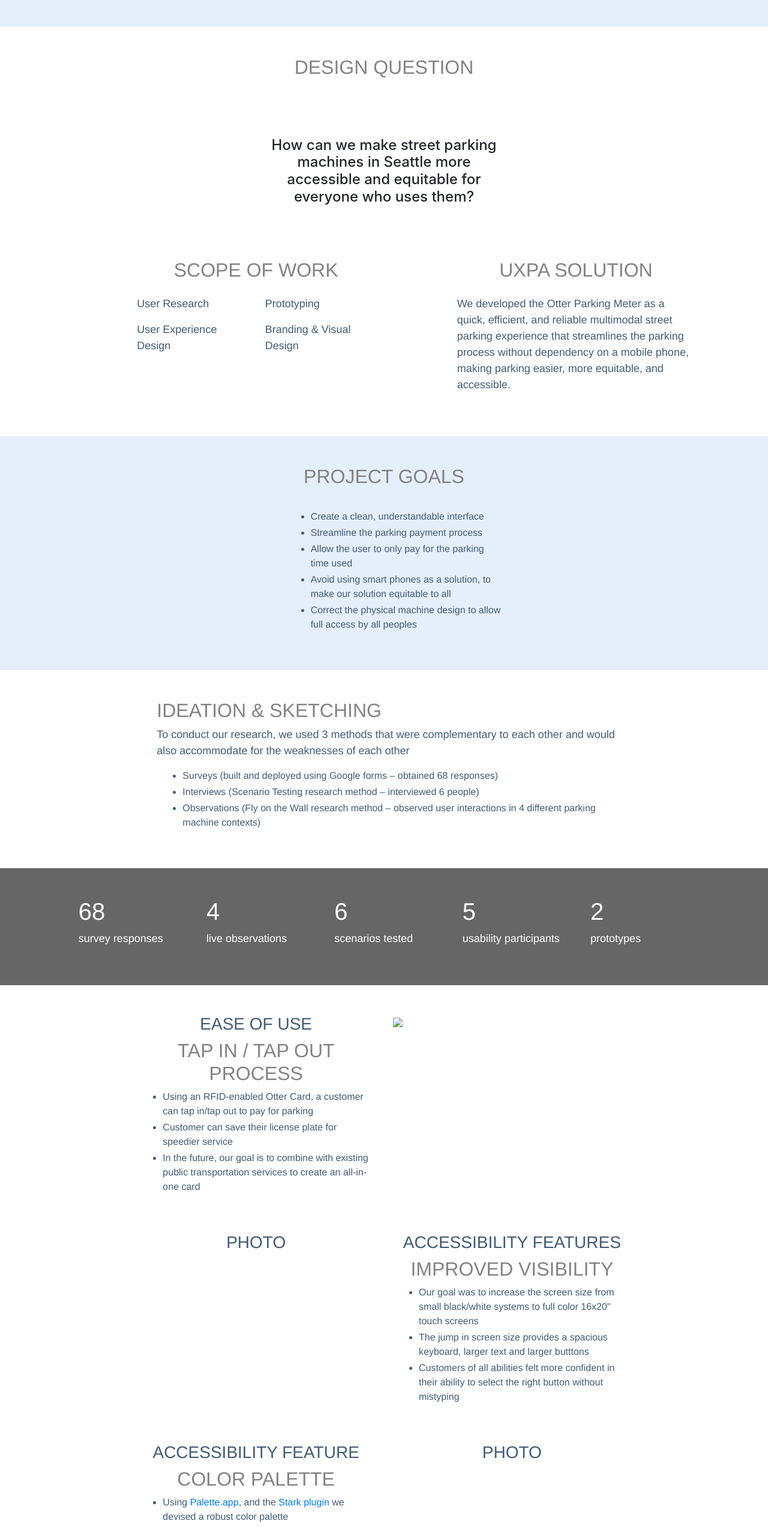
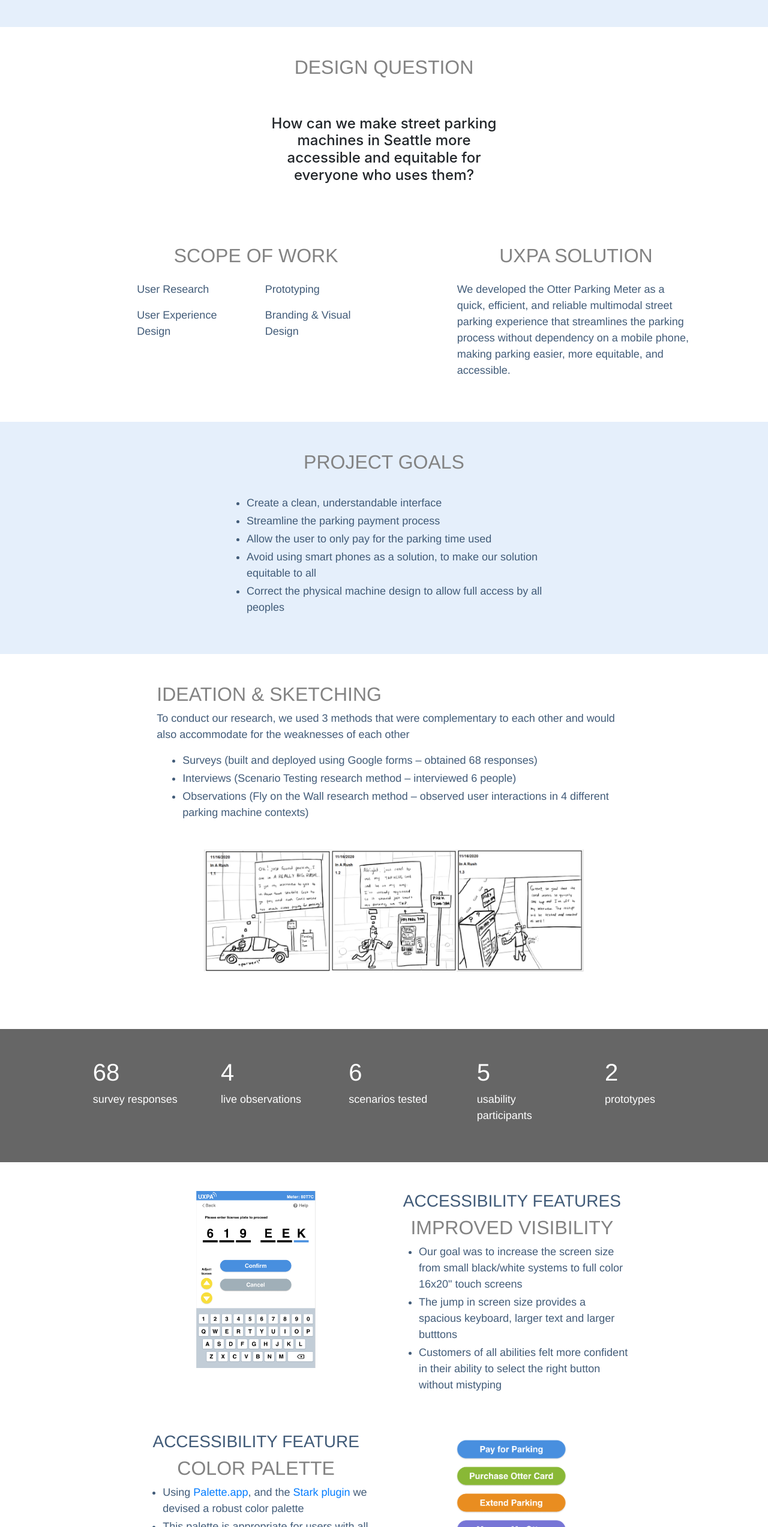
Before and after one commit to samhuynhle/uxpa, a plain HTML site: page index.html in a window 1280 px wide. Shown: the part 1635-4180 px from the top of the page at 60% size. Drawn offline with nearby package versions, Linux system fonts and the light colour scheme.

Commit message:
more updates

```diff
--- a/index.html
+++ b/index.html
@@ -72,16 +72,16 @@
 			<div class="col-2 pl-4"></div>
 		</div>
 
-		<div class="row align-center pt-5 pb-4">
+		<div class="row align-center py-5">
 			<div class="col text-center">
 				<h2> DESIGN QUESTION </h2>
 			</div>
 		</div>
 
-		<div class="row align-center pt-5 pb-4">
+		<div class="row align-center mb-5">
 			<div class="col"></div>
 			<div class="col text-center">
-				<h4 class="my-3 text-center">How can we make street parking machines in Seattle more accessible and equitable for everyone who uses them?</h4>
+				<h4 class="my-1 text-center">How can we make street parking machines in Seattle more accessible and equitable for everyone who uses them?</h4>
 			</div>
 			<div class="col"></div>
 		</div>
@@ -115,8 +115,8 @@
 			</div>
 		</div>
 		<div class="row section_highlight pb-5">
-			<div class="col-4"></div>
-			<div class="col-4 pl-5">
+			<div class="col-3"></div>
+			<div class="col-6 pl-5">
 				<ul>
 					<li>Create a clean, understandable interface</li>
 					<li>Streamline the parking payment process</li>
@@ -125,7 +125,7 @@
 					<li>Correct the physical machine design to allow full access by all peoples</li>
 				</ul>
 			</div>
-			<div class="col-4"></div>
+			<div class="col-3"></div>
 		</div>
 
 		<div class="row py-5 pb-3">
@@ -139,29 +139,34 @@
 					<li>Observations (Fly on the Wall research method – observed user interactions in 4 different parking machine contexts)</li>
 				</ul>
 
+				<div class="row align-center text-center my-5">
+					<div class="col">
+						<img class="sketch_img align-center" src="images/sketch.PNG" alt="Image of sketches">
+					</div>
+				</div>
 			</div>
 			<div class="col-2"></div>
 		</div>
 
 		<div class="row py-5 KPIwrapper">
 			<div class="col-1"></div>
-			<div class="col-2 pl-4">
+			<div class="col-2 pl-5">
 				<h1>68</h1>
 				<p>survey responses</p>
 			</div>
-			<div class="col-2 pl-4">
+			<div class="col-2 pl-5">
 				<h1>4</h1>
 				<p>live observations</p>
 			</div>
-			<div class="col-2 pl-4">
+			<div class="col-2 pl-5">
 				<h1>6</h1>
 				<p>scenarios tested</p>
 			</div>
-			<div class="col-2 pl-4">
+			<div class="col-2 pl-5">
 				<h1>5</h1>
 				<p>usability participants</p>
 			</div>
-			<div class="col-2 pl-4">
+			<div class="col-2 pl-5">
 				<h1>2</h1>
 				<p>prototypes</p>
 			</div>
@@ -170,25 +175,8 @@
 
 		<div class="row my-5">
 			<div class="col-2"></div>
-			<div class="col-4">
-				<h3>Ease of Use</h3>
-				<h2>Tap In / Tap Out Process</h2>
-				<ul>
-					<li>Using an RFID-enabled Otter Card, a customer can tap in/tap out to pay for parking</li>
-					<li>Customer can save their license plate for speedier service</li>
-					<li>In the future, our goal is to combine with existing public transportation services to create an all-in-one card</li>
-				</ul>
-			</div>
-			<div class="col-4">
-				<img src="images/tapinout.jpg">
-			</div>
-			<div class="col-2"></div>
-		</div>
-
-		<div class="row my-5">
-			<div class="col-2"></div>
-			<div class="col-4">
-				<h3>Photo</h3>
+			<div class="col-4 align-center text-center">
+				<img src="images/Visibility.PNG" alt="ui photo" style="width:50%">
 			</div>
 			<div class="col-4">
 				<h3>Accessibility Features</h3>
@@ -213,8 +201,8 @@
 					<li>Our palette meets WCAG accessibility standards</li>
 				</ul>
 			</div>
-			<div class="col-4">
-				<h3>Photo</h3>
+			<div class="col-4 align-center text-center">
+				<img alt="ui photo" src="images/color.PNG" style="width:50%">
 			</div>
 			<div class="col-2"></div>
 		</div>
@@ -232,6 +220,19 @@
 					<li>Using the adjustment button, the customer can decide which interface is most appropriate for them</li>
 					<li>We referenced ADA guidelines to ensure the height of the low adjusted touch screen was compliant to their standard of not placing any usable item above 48 inches from the ground</li>
 				</ul>
+			</div>
+			<div class="col-2"></div>
+		</div>
+
+		<div class="row my-5">
+			<div class="col-2"></div>
+			<div class="col-4">
+				<h3>Physical Design</h3>
+				<h2>Parking Meter Redesign</h2>
+				<p>This machine type was chosen because it was familiar to our research participants. We wanted to focus on using a physical machine versus a phone application for two main reasons; so that users who do not have smartphones can still have an efficient parking system, and so users who are reliant on cell phones do not have to worry if their phone is charged and working to be able to pay for parking.</p>
+			</div>
+			<div class="col-4 center-align text-center">
+				<img src="images/parkingmeterredesign.PNG" style="width:50%">
 			</div>
 			<div class="col-2"></div>
 		</div>
@@ -263,11 +264,43 @@
 			<div class="col-2"></div>
 		</div>
 
+		<div class="row mt-5">
+			<div class="col-2"></div>
+			<div class="col-8">
+				<h2>Tap In / Tap Out Process</h2>
+				<ul>
+					<li>Using an RFID-enabled Otter Card, a customer can tap in/tap out to pay for parking</li>
+					<li>Customer can save their license plate for speedier service</li>
+					<li>In the future, our goal is to combine with existing public transportation services to create an all-in-one card</li>
+				</ul>
+			</div>
+			<div class="col-2"></div>
+		</div>
+
+		<div class="row mb-5">
+			<div class="col-2"></div>
+			<div class="col-8 align-center text-center">
+				<img src="images/otterpay.PNG" alt="flow of payment image" style="width:75%">
+			</div>
+			<div class="col-2"></div>
+		</div>
+
+
 		<div class="row section_highlight align-center pt-5 pb-4">
 			<div class="col-2"></div>
 			<div class="col-8 text-center">
 				<h2>Map Receipt Concept</h2>
 				<p>During our research we learned that there was room for improvement of the ticket artifact information and discovered that people sometimes forget where they park. We added a printable map in order to help orient users to their vehicle, so whether the user is from out of town or in a new neighborhood, they have a map that can help them find their way back to their car.</p>
+				<div class="row my-5">
+					<div class="col-2"></div>
+					<div class="col-4">
+						<img class="receipt_img" alt="Image of Receipt" src="images/receipt.PNG">
+					</div>
+					<div class="col-4">
+						<img class="receipt_img" alt="Image of Confirmation Screen" src="images/receipt2.PNG">
+					</div>
+					<div class="col-2"></div>
+				</div>
 			</div>
 			<div class="col-2"></div>
 		</div>
@@ -281,16 +314,9 @@
 			<div class="col-3"></div>
 		</div>
 
+		<div class="row footer">
+
+		</div>
 	</div>
-
-
-			<div class="section">
-
-				<p></p>
-			</div>
-		</div>
-		<div class="footer">
-		</div>
-		</div>
-	</body>
+</body>
 </html>
--- a/style.css
+++ b/style.css
@@ -25,7 +25,7 @@ p {
 li {
 	font-family: Helvetica;
 	text-align: left;
-	font-size: 18xp;
+	font-size: 18px;
 	color: #415b78;
 	margin: 3px;
 }
@@ -169,4 +169,8 @@ h3 {
 	width: 50%;
 	height: 50%;
 	border-radius: 50%;
-  }
+}
+
+.receipt_img, .sketch_img {
+	width: 80%;
+}
```
Also changed, not shown: images/Visibility.PNG (added), images/color.PNG (added), images/otterpay.PNG (added), images/parkingmeterredesign.PNG (added), images/receipt.PNG (added), images/receipt2.PNG (added), images/sketch.PNG (added).
